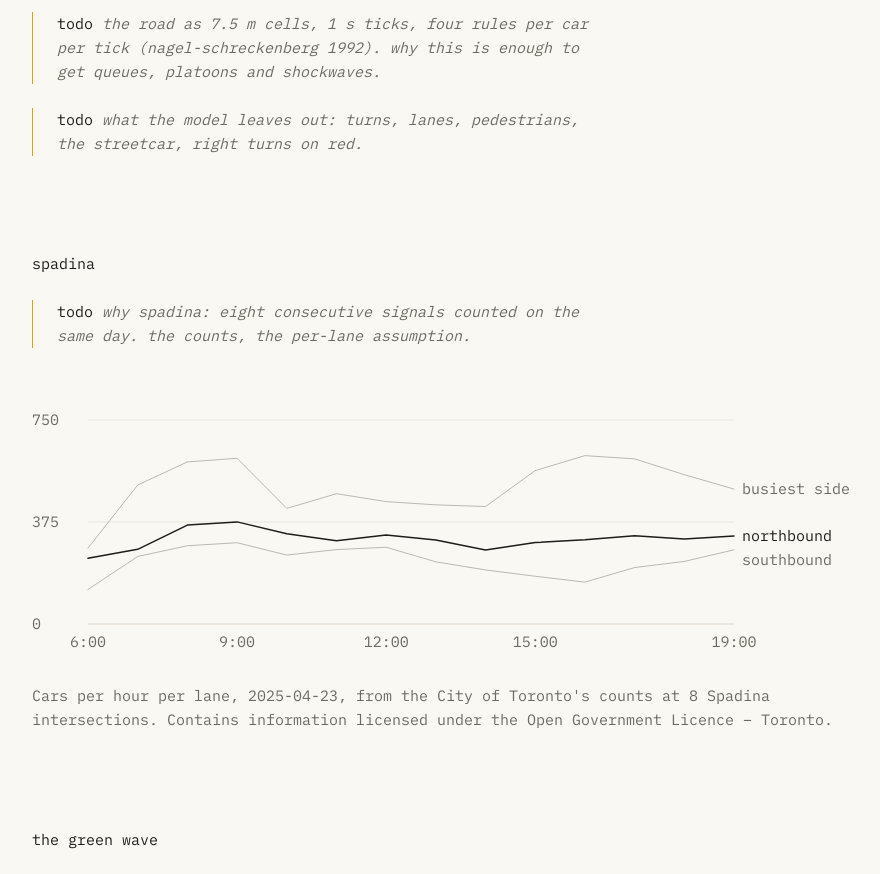
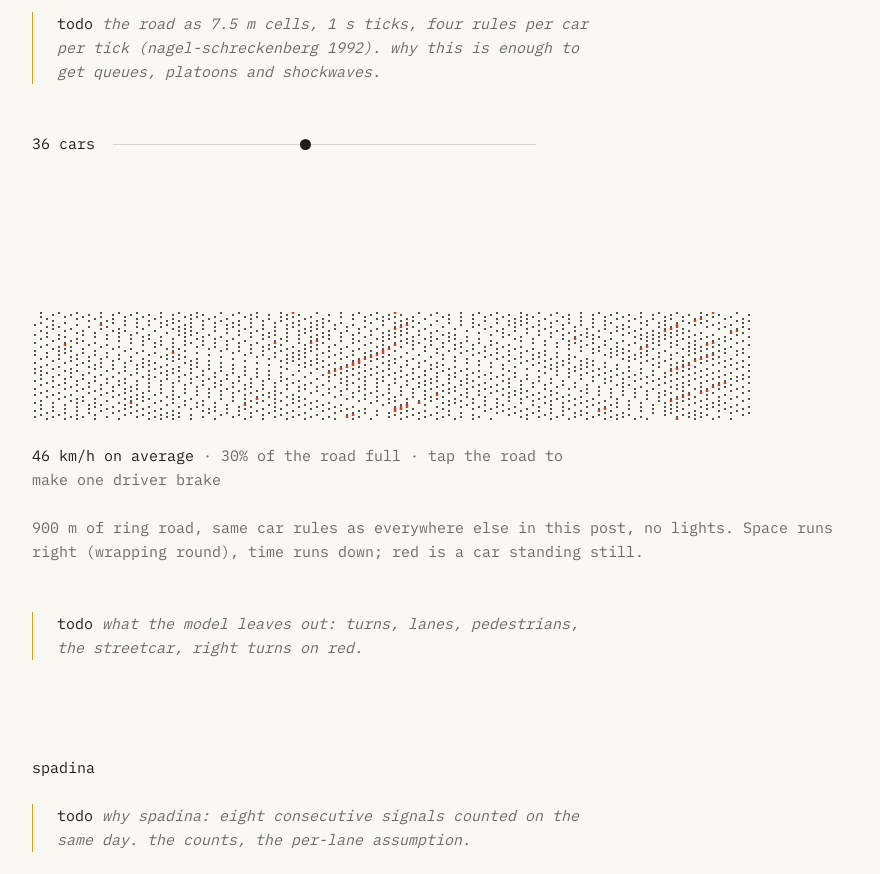
Before and after one commit to Arya-P05/green-wave, a Next.js app: page / in a window 1280 px wide. Shown: the part 2460-3334 px from the top of the page, without its empty margins (322-1202 px from the left). Built offline with nearby package versions, Linux system fonts and the light colour scheme.

Commit message:
Phantom jam: a ring road with no lights, a density slider, and a tap to brake

```diff
--- a/app/page.tsx
+++ b/app/page.tsx
@@ -1,6 +1,7 @@
 import BeTheLight from "@/components/cliff/BeTheLight";
 import Cliff from "@/components/cliff/Cliff";
 import Demand from "@/components/Demand";
+import PhantomJam from "@/components/PhantomJam";
 import { DayResults, MinGreenTable, SideResults } from "@/components/results/Results";
 import Toc from "@/components/Toc";
 import type { Entry } from "@/components/Toc";
@@ -85,6 +86,7 @@ export default function Home() {
 
         <Section id="model" title="the model">
           <Todo>the road as 7.5 m cells, 1 s ticks, four rules per car per tick (nagel-schreckenberg 1992). why this is enough to get queues, platoons and shockwaves.</Todo>
+          <PhantomJam />
           <Todo>what the model leaves out: turns, lanes, pedestrians, the streetcar, right turns on red.</Todo>
         </Section>
 
--- /dev/null
+++ b/components/PhantomJam.tsx
@@ -0,0 +1,134 @@
+"use client";
+
+import { useEffect, useRef, useState } from "react";
+import { meanSpeed, ring, RING_CELLS, ringKmh } from "@/lib/ring";
+import type { Sim } from "@/lib/sim/sim";
+import { sizeCanvas, token, useReducedMotion, useVisible, useWidth } from "./hooks";
+
+const SPEED = 8; // ticks per real second
+const ROWS = 120; // ticks of history on screen
+const ROW_PX = 2;
+const HEIGHT = ROWS * ROW_PX;
+
+/**
+ * A ring road with no lights at all. Space runs right (and wraps), time runs
+ * down; each car is a dot, red when it's standing still. Jams appear from
+ * nothing and roll backwards against the traffic.
+ */
+export default function PhantomJam() {
+  const box = useRef<HTMLDivElement>(null);
+  const canvas = useRef<HTMLCanvasElement>(null);
+  const width = useWidth(box);
+  const visible = useVisible(box);
+  const still = useReducedMotion();
+  const [cars, setCars] = useState(36);
+  const [speed, setSpeed] = useState<number | null>(null);
+  const sim = useRef<Sim | null>(null);
+
+  useEffect(() => {
+    if (!width || !canvas.current) return;
+    if (!sim.current || sim.current.onRoad().length !== cars) sim.current = ring(cars);
+    const s = sim.current;
+    const ctx = sizeCanvas(canvas.current, width, HEIGHT);
+    const paper = document.createElement("canvas");
+    const off = sizeCanvas(paper, width, HEIGHT);
+    const ink = token("ink");
+    const red = token("red");
+    const cell = width / RING_CELLS;
+    const dpr = paper.width / width;
+
+    // Scroll the history up one row and draw the road as it is now.
+    const row = () => {
+      off.globalCompositeOperation = "copy";
+      off.drawImage(paper, 0, ROW_PX * dpr, paper.width, paper.height - ROW_PX * dpr, 0, 0, width, HEIGHT - ROW_PX);
+      off.globalCompositeOperation = "source-over";
+      s.cells[0].forEach((car, i) => {
+        if (!car) return;
+        off.fillStyle = car.v === 0 ? red : ink;
+        const w = car.v === 0 ? 2.5 : 1.5;
+        off.fillRect((i + 0.5) * cell - w / 2, HEIGHT - ROW_PX, w, ROW_PX);
+      });
+    };
+    const show = () => {
+      ctx.clearRect(0, 0, width, HEIGHT);
+      ctx.drawImage(paper, 0, 0, width, HEIGHT);
+      setSpeed(ringKmh(meanSpeed(s)));
+    };
+
+    if (still || !visible) {
+      for (let i = 0; i < ROWS; i++) {
+        s.step();
+        row();
+      }
+      show();
+      return;
+    }
+    const tick = 1000 / SPEED;
+    let last = performance.now();
+    let frame = 0;
+    const loop = (now: number) => {
+      let moved = false;
+      while (now - last >= tick) {
+        s.step();
+        row();
+        last += tick;
+        moved = true;
+      }
+      if (moved) show();
+      frame = requestAnimationFrame(loop);
+    };
+    frame = requestAnimationFrame(loop);
+    return () => cancelAnimationFrame(frame);
+  }, [width, visible, still, cars]);
+
+  // Tap the road: the car nearest the tap stamps on the brakes.
+  const brake = (e: React.MouseEvent<HTMLCanvasElement>) => {
+    const s = sim.current;
+    if (!s || !width) return;
+    const at = ((e.clientX - e.currentTarget.getBoundingClientRect().left) / width) * RING_CELLS;
+    let best = -1;
+    s.cells[0].forEach((car, i) => {
+      if (car && (best < 0 || Math.abs(i - at) < Math.abs(best - at))) best = i;
+    });
+    if (best >= 0) s.cells[0][best]!.v = 0;
+  };
+
+  const density = cars / RING_CELLS;
+  return (
+    <figure className="my-2 grid gap-y-1">
+      <label className="grid max-w-[56ch] grid-cols-[auto_1fr] items-center gap-x-[2ch]">
+        <span className="tabular-nums">{String(cars).padStart(2, " ")} cars</span>
+        <input
+          type="range"
+          min={6}
+          max={72}
+          step={6}
+          value={cars}
+          onChange={(e) => setCars(Number(e.target.value))}
+          aria-label="cars on the ring"
+          aria-valuetext={`${cars} cars on 900 metres`}
+        />
+      </label>
+      <div ref={box} className="w-full max-w-[720px]">
+        <canvas
+          ref={canvas}
+          onClick={brake}
+          className="cursor-pointer"
+          role="img"
+          aria-label={`A ring road with ${cars} cars and no lights, drawn over time: jams form and roll backwards.`}
+        />
+      </div>
+      <p className="tabular-nums">
+        {speed === null ? "" : `${Math.round(speed)} km/h on average`}
+        <span className="text-muted">
+          {" "}
+          · {Math.round(density * 100)}% of the road full · tap the road to make one driver brake
+        </span>
+      </p>
+      <figcaption className="text-muted">
+        900 m of ring road, same car rules as everywhere else in this post, no lights. Space runs right
+        (wrapping round), time runs down; red is a car standing still.
+      </figcaption>
+    </figure>
+  );
+}
--- /dev/null
+++ b/lib/ring.ts
@@ -0,0 +1,27 @@
+import { CELL_M } from "./sim/model.ts";
+import { Sim } from "./sim/sim.ts";
+
+/** A ring road: one link that leads back into itself, no lights, no way in or out. */
+export const RING_CELLS = 120; // 900 m around
+
+export const ringKmh = (cellsPerS: number) => cellsPerS * CELL_M * 3.6;
+
+/** The ring with `cars` cars spaced evenly, all standing still. */
+export function ring(cars: number, seed = 1): Sim {
+  const sim = new Sim(
+    { links: [{ length: RING_CELLS, next: 0, signal: null, demand: 0, corridor: null }], nodes: [] },
+    { name: "none", choose: () => 0 },
+    { seed },
+  );
+  for (let i = 0; i < cars; i++) {
+    const cell = Math.floor((i * RING_CELLS) / cars);
+    sim.cells[0][cell] = { id: i, v: 0, born: 0, origin: 0, stops: 0, moving: false, path: null };
+  }
+  return sim;
+}
+
+/** Average speed of the cars on the ring right now, cells per second. */
+export function meanSpeed(sim: Sim): number {
+  const cars = sim.onRoad();
+  return cars.length ? cars.reduce((a, c) => a + c.v, 0) / cars.length : 0;
+}
```
Also changed, not shown: 1 other file (tests, documents, lock files or other folders).
